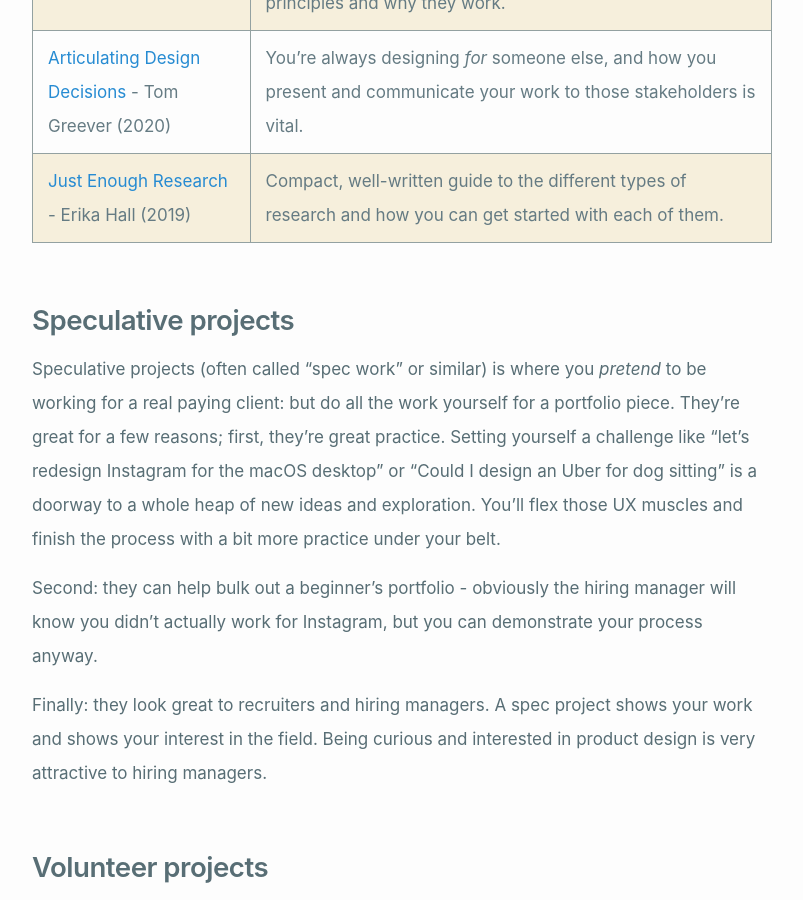
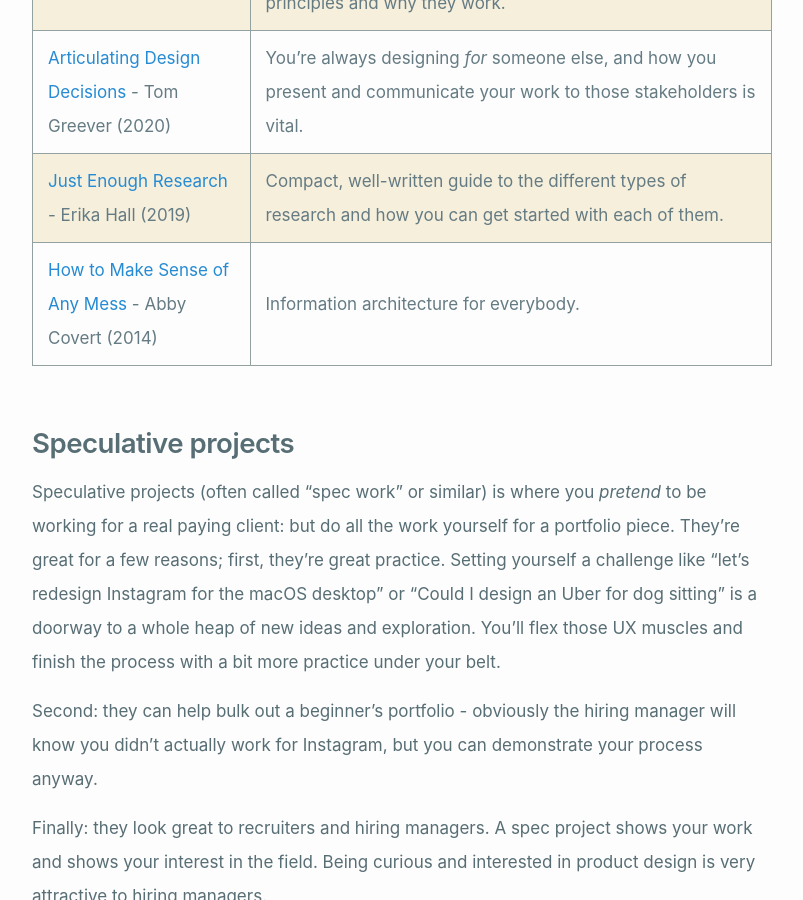
Before and after one commit to wgx/blog.willgrant.org, a Jekyll site: the page built from _posts/2022-08-01-how-to-get-your-first-job-in-ux.markdown, in a window 1280 px wide and 900 px high, scrolled down 5597 px. Shown: the whole window, without its empty margins (238-1041 px from the left). Built offline with Jekyll 4.4.1, drawn with Linux system fonts in a browser that asks for light colours; some of the changed text lies outside the part shown.

Commit message:
added abby covert book and bumped version

```diff
--- a/_posts/2022-08-01-how-to-get-your-first-job-in-ux.markdown
+++ b/_posts/2022-08-01-how-to-get-your-first-job-in-ux.markdown
@@ -150,6 +150,12 @@ Here are some books that I’d consider essential for any newcomer to User Exper
    <td>Compact, well-written guide to the different types of research and how you can get started with each of them.
    </td>
   </tr>
+  <tr>
+   <td><a href="https://amzn.to/3dCfjOJ">How to Make Sense of Any Mess</a> - Abby Covert (2014)
+   </td>
+   <td>Information architecture for everybody.
+   </td>
+  </tr>
 </table>
 
 
```
Also changed, not shown: other parts of _posts/2022-08-01-how-to-get-your-first-job-in-ux.markdown (+1 -1 lines).
